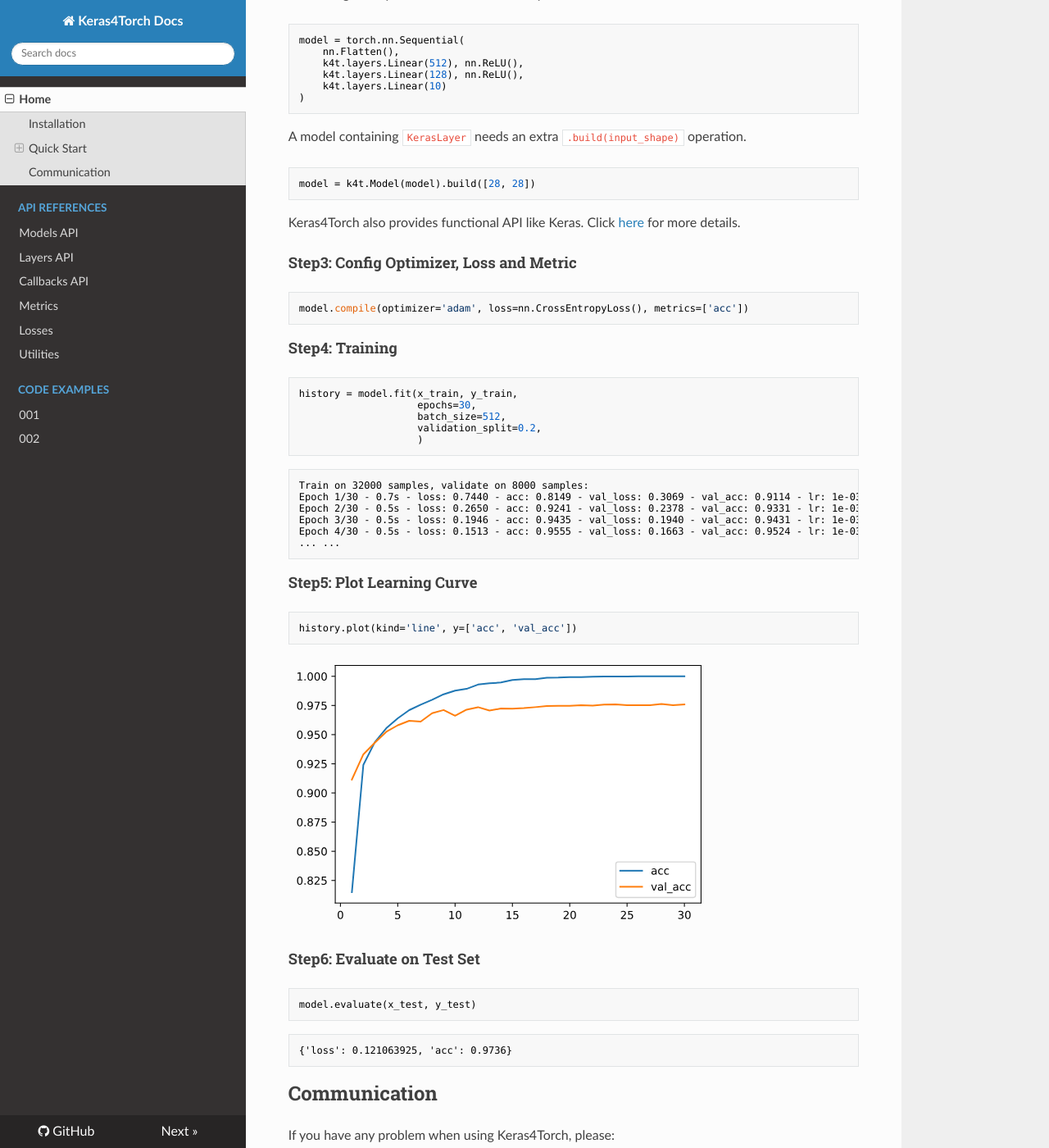
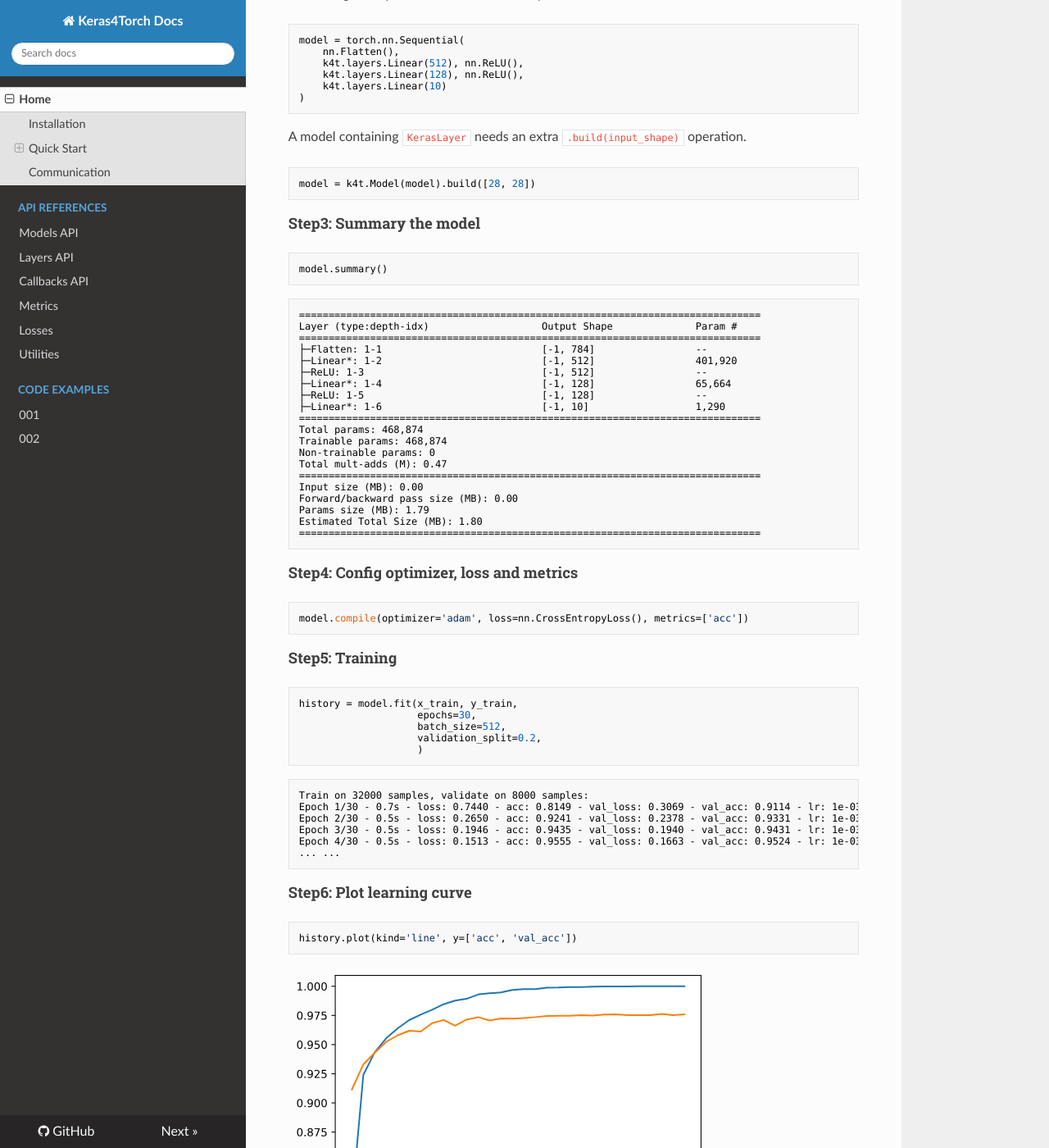
Before and after one commit to blueloveTH/keras4torch, an MkDocs documentation site: the page built from docs/docs/index.md, in a window 1280 px wide and 1400 px high, scrolled down 1235 px. Shown: the whole window at 82% size. Built offline with MkDocs 1.6.1, drawn with Linux system fonts in a browser that asks for light colours; nearby versions of some CDN libraries; some of the changed text lies outside the part shown.

Commit message:
up
up

Update __init__.py

````diff
--- a/docs/docs/index.md
+++ b/docs/docs/index.md
@@ -30,7 +30,7 @@
 import keras4torch as k4t
 ```
 
-#### Step1: Preprocess Data
+#### Step1: Preprocess data
 
 ```python
 mnist = torchvision.datasets.MNIST(root='./', download=True)
@@ -42,7 +42,7 @@
 x_test, y_test = X[40000:], y[40000:]
 ```
 
-#### Step2: Define the Model
+#### Step2: Define the model
 
 ```python
 model = torch.nn.Sequential(
@@ -72,15 +72,42 @@
 model = k4t.Model(model).build([28, 28])
 ```
 
-Keras4Torch also provides functional API like Keras. Click [here](https://keras4torch.readthedocs.io/en/latest/api_references/models_api/#2-use-functional-api-beta) for more details.
+#### Step3: Summary the model
 
-#### Step3: Config Optimizer, Loss and Metric
+```python
+model.summary()
+```
+
+```txt
+==============================================================================
+Layer (type:depth-idx)                   Output Shape              Param #
+==============================================================================
+├─Flatten: 1-1                           [-1, 784]                 --
+├─Linear*: 1-2                           [-1, 512]                 401,920
+├─ReLU: 1-3                              [-1, 512]                 --
+├─Linear*: 1-4                           [-1, 128]                 65,664
+├─ReLU: 1-5                              [-1, 128]                 --
+├─Linear*: 1-6                           [-1, 10]                  1,290
+==============================================================================
+Total params: 468,874
+Trainable params: 468,874
+Non-trainable params: 0
+Total mult-adds (M): 0.47
+==============================================================================
+Input size (MB): 0.00
+Forward/backward pass size (MB): 0.00
+Params size (MB): 1.79
+Estimated Total Size (MB): 1.80
+==============================================================================
+```
+
+#### Step4: Config optimizer, loss and metrics
 
 ```python
 model.compile(optimizer='adam', loss=nn.CrossEntropyLoss(), metrics=['acc'])
 ```
 
-#### Step4: Training
+#### Step5: Training
 
 ```python
 history = model.fit(x_train, y_train,
@@ -99,15 +126,15 @@
 ... ...
 ```
 
-#### Step5: Plot Learning Curve
+#### Step6: Plot learning curve
 
 ```
 history.plot(kind='line', y=['acc', 'val_acc'])
 ```
 
-![learning_curve.svg](imgs/learning_curve.svg)
+<img src="imgs/learning_curve.svg"  />
 
-#### Step6: Evaluate on Test Set
+#### Step7: Evaluate on test set
 
 ```python
 model.evaluate(x_test, y_test)
@@ -126,6 +153,8 @@
 + open a [Github Issue](https://github.com/blueloveTH/keras4torch/issues)
 + send email to blueloveTH@foxmail.com or zhangzhipengcs@foxmail.com.
 
-Keras4Torch is still under development. You can contribute new features by opening a Pull Request.
+Keras4Torch is still under development.
+
+You can contribute new features by opening a Pull Request. (The details will be updated soon)
 
 Any contribution to us would be more than welcome : )
--- a/keras4torch/__init__.py
+++ b/keras4torch/__init__.py
@@ -1,4 +1,4 @@
 from .models import Model
 from . import layers, metrics, models, losses, activations, utils, callbacks, optimizers
 
-__version__ = '0.9.4'
+__version__ = '0.9.6'
````
Also changed, not shown: README.md, 1 other file.
